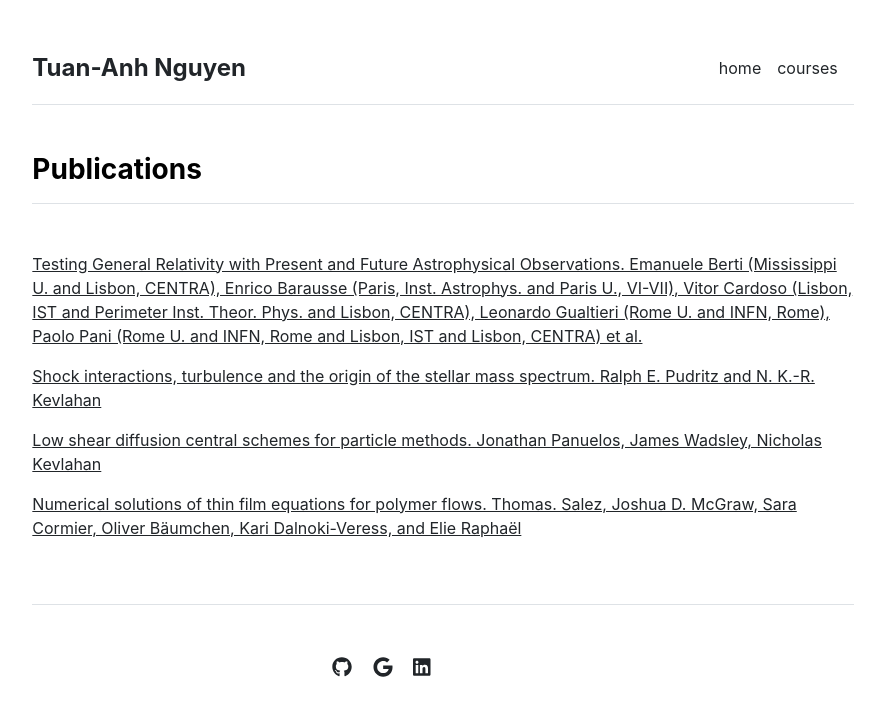
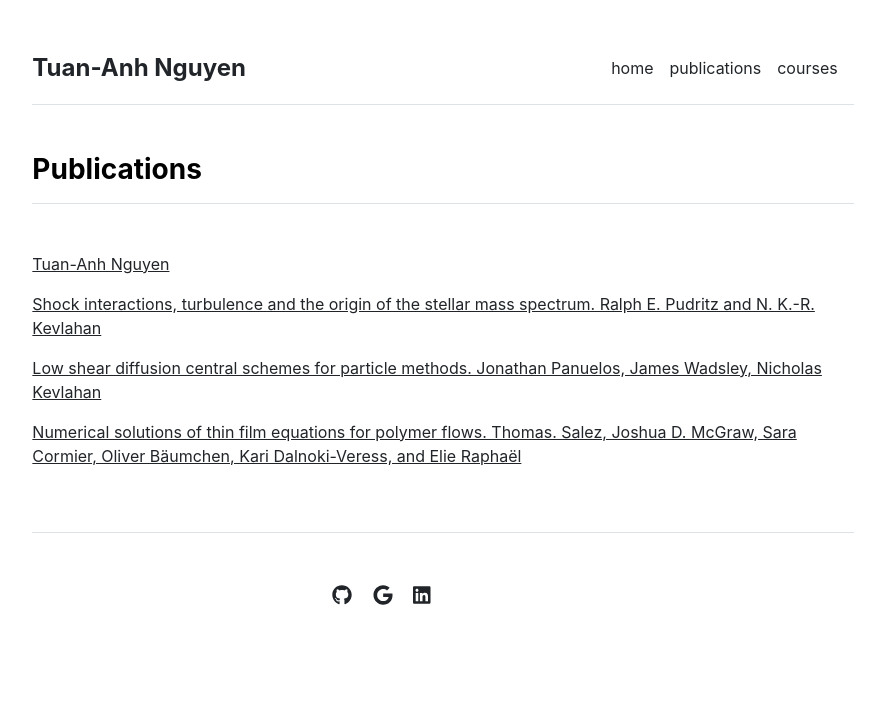
Before and after one commit to tuananhngh/tuananhngh.github.io, a Jekyll site: the page built from publications.md, in a window 1280 px wide. Shown: the top 716 px of the page, without its empty margins (197-1079 px from the left). Built offline with Jekyll 4.4.1, drawn with Linux system fonts in a browser that asks for light colours.

Commit message:
update pubs

```diff
--- a/_data/publications.yml
+++ b/_data/publications.yml
@@ -4,7 +4,7 @@ featured:
 - {name: 'Low shear diffusion central schemes for particle methods. Jonathan Panuelos, James Wadsley, Nicholas Kevlahan', url: 'http://ms.mcmaster.ca/kevla/pdf/articles/jcp_v414.pdf'}
 
 index:
-- {name: 'Testing General Relativity with Present and Future Astrophysical Observations. Emanuele Berti (Mississippi U. and Lisbon, CENTRA), Enrico Barausse (Paris, Inst. Astrophys. and Paris U., VI-VII), Vitor Cardoso (Lisbon, IST and Perimeter Inst. Theor. Phys. and Lisbon, CENTRA), Leonardo Gualtieri (Rome U. and INFN, Rome), Paolo Pani (Rome U. and INFN, Rome and Lisbon, IST and Lisbon, CENTRA) et al.', url: '/publications/1501.07274.pdf'}
+- {name: Tuan-Anh Nguyen, Nguyen Kim Thang, Denis Trystram. 'Handling Delayed Feedback in Distributed Online Optimization, A Projection-free approach', 2023", url:'https://arxiv.org/abs/2402.02114'. To be appeared in ECML2024}
 - {name: 'Shock interactions, turbulence and the origin of the stellar mass spectrum. Ralph E. Pudritz and N. K.-R. Kevlahan', url: 'http://ms.mcmaster.ca/kevla/pdf/articles/PhilTransRSoc_2013.pdf'}
 - {name: 'Low shear diffusion central schemes for particle methods. Jonathan Panuelos, James Wadsley, Nicholas Kevlahan', url: 'http://ms.mcmaster.ca/kevla/pdf/articles/jcp_v414.pdf'}
 - {name: 'Numerical solutions of thin film equations for polymer flows. Thomas. Salez, Joshua D. McGraw, Sara Cormier, Oliver Bäumchen, Kari Dalnoki-Veress, and Elie Raphaël', url: 'https://static1.squarespace.com/static/5684891d7086d74497aeb71f/t/56ec510d2fe1319543ab6d6f/1458327821946/10.1140-epje-i2012-12114-x.pdf'}
--- a/_data/settings.yml
+++ b/_data/settings.yml
@@ -1,7 +1,7 @@
 menu:
 #- {name: 'people', url: '/people'}
 - {name: 'home', url: '/index'}
-#- {name: 'publications', url: '/publications'}
+- {name: 'publications', url: '/publications'}
 - {name: 'courses', url: '/courses'}
 #- {name: 'cv', url: '/cv'}
 #- {name: 'contact', url: '/contact'}
```
